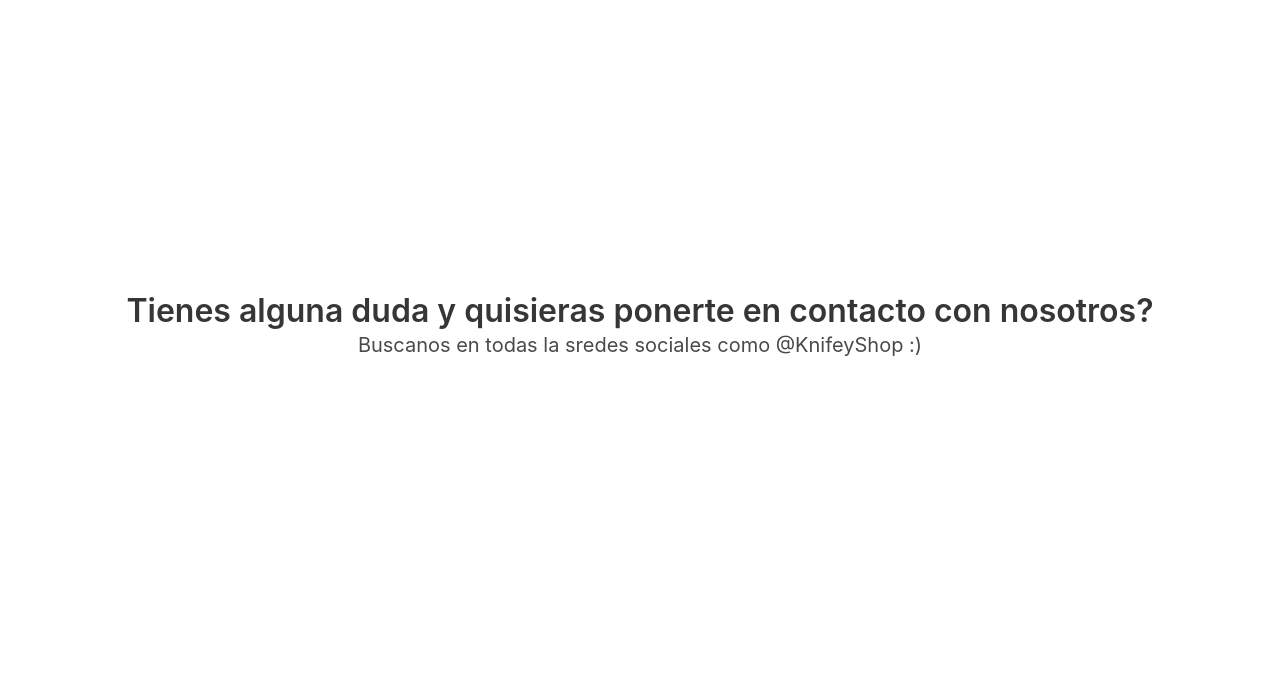
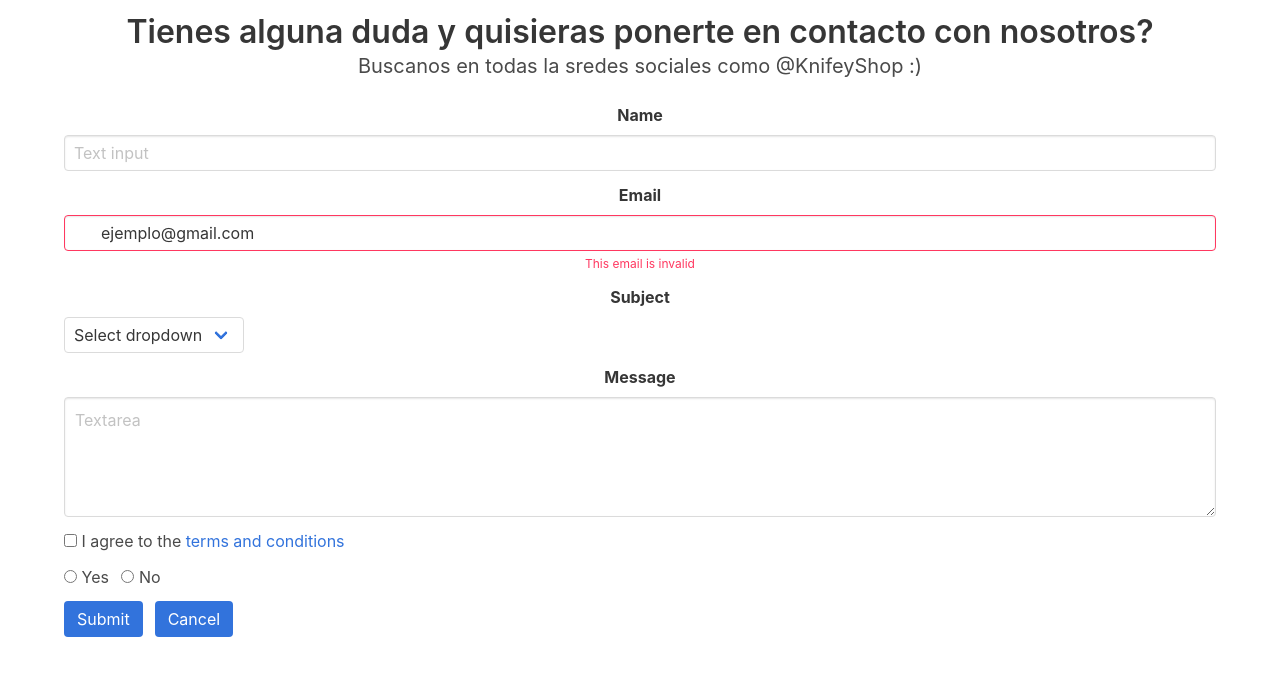
Before and after one commit to IDGS-804-19002061/ExamenFlask, a Flask app: page /contacto in a window 1280 px wide. Shown: the part 100-776 px from the top of the page. Run offline with Flask 3, Linux system fonts and the light colour scheme.

Commit message:
FORMULARIO CONTACTO AGREGADO

```diff
--- a/project/templates/contacto.html
+++ b/project/templates/contacto.html
@@ -9,6 +9,77 @@
   Buscanos en todas la sredes sociales como @KnifeyShop :)
 </h2>
 
+<div class="field">
+  <label class="label">Name</label>
+  <div class="control">
+    <input class="input" type="text" placeholder="Text input">
+  </div>
+</div>
+
+<div class="field">
+  <label class="label">Email</label>
+  <div class="control has-icons-left has-icons-right">
+    <input class="input is-danger" type="email" placeholder="Email input" value="ejemplo@gmail.com">
+    <span class="icon is-small is-left">
+      <i class="fas fa-envelope"></i>
+    </span>
+    <span class="icon is-small is-right">
+      <i class="fas fa-exclamation-triangle"></i>
+    </span>
+  </div>
+  <p class="help is-danger">This email is invalid</p>
+</div>
+
+<div class="field">
+  <label class="label">Subject</label>
+  <div class="control">
+    <div class="select">
+      <select>
+        <option>Select dropdown</option>
+        <option>With options</option>
+      </select>
+    </div>
+  </div>
+</div>
+
+<div class="field">
+  <label class="label">Message</label>
+  <div class="control">
+    <textarea class="textarea" placeholder="Textarea"></textarea>
+  </div>
+</div>
+
+<div class="field">
+  <div class="control">
+    <label class="checkbox">
+      <input type="checkbox">
+      I agree to the <a href="#">terms and conditions</a>
+    </label>
+  </div>
+</div>
+
+<div class="field">
+  <div class="control">
+    <label class="radio">
+      <input type="radio" name="question">
+      Yes
+    </label>
+    <label class="radio">
+      <input type="radio" name="question">
+      No
+    </label>
+  </div>
+</div>
+
+<div class="field is-grouped">
+  <div class="control">
+    <button class="button is-link">Submit</button>
+  </div>
+  <div class="control">
+    <button class="button is-link is-light">Cancel</button>
+  </div>
+</div>
+
 
 
 {% endblock %}
```
